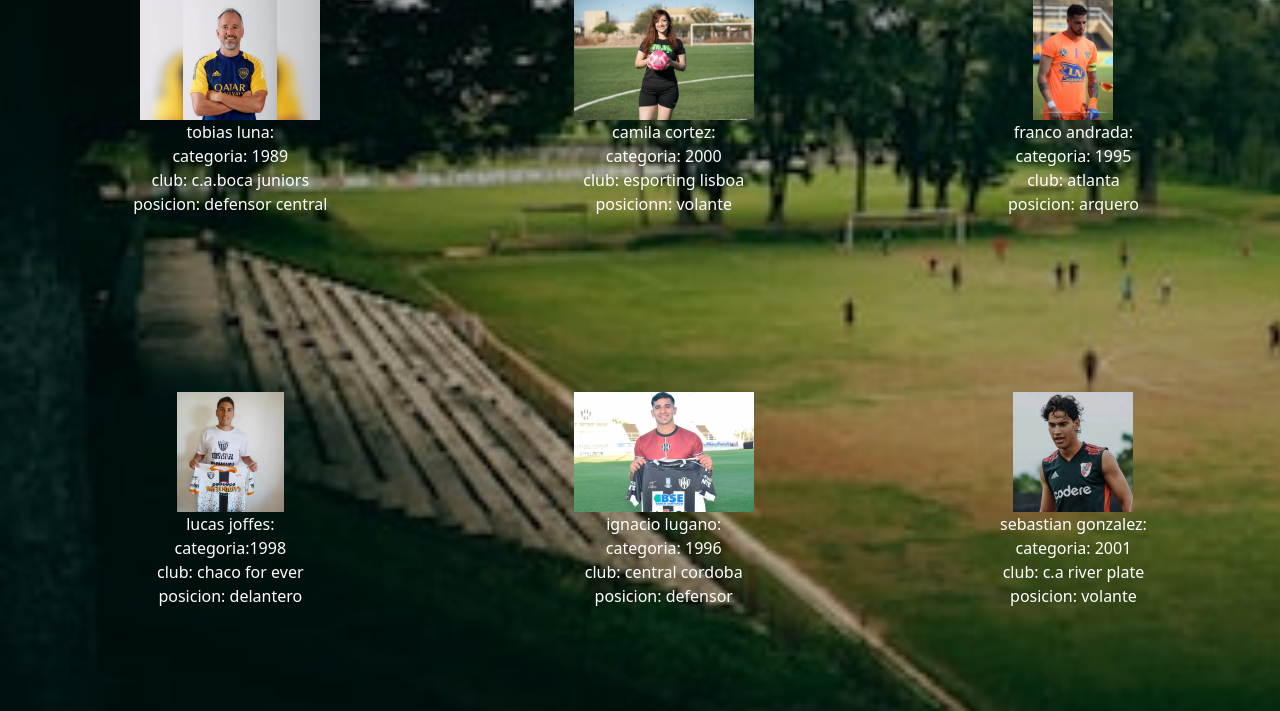
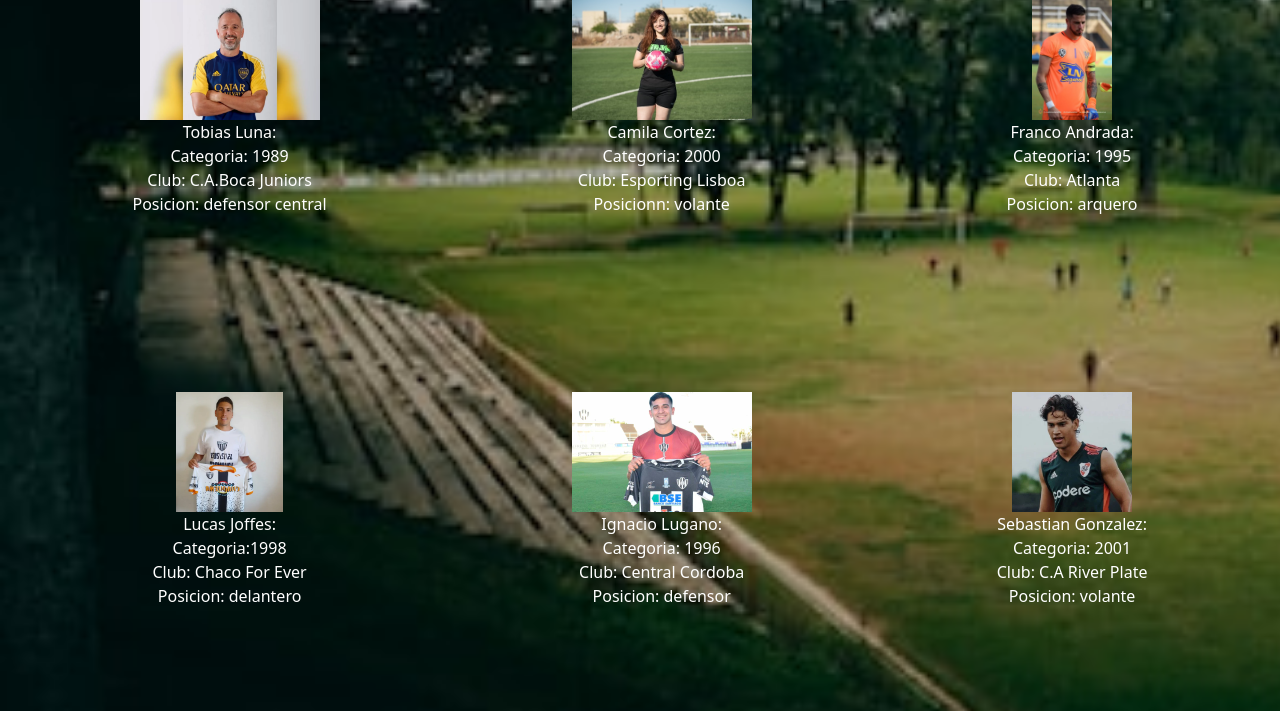
Before and after one commit to ignacioocorral/c-39385, a website: page pages/jugadores.html in a window 1280 px wide. Shown: the part 440-1151 px from the top of the page. Drawn offline with nearby package versions, Linux system fonts and the light colour scheme.

Commit message:
agrege mayusculas a los titulos

```diff
--- a/pages/jugadores.html
+++ b/pages/jugadores.html
@@ -37,56 +37,56 @@
     </header>
     <main>
         <article>
-            <h1 class="h11">jugadores</h1>
+            <h1 class="h11">JUGADORES</h1>
             <p>Lorem ipsum dolor sit amet consectetur adipisicing elit. Asperiores, eveniet? Explicabo eum soluta ullam perferendis sequi nemo dicta, maiores atque cum quam id sapiente culpa facilis ducimus, placeat quod. Quas?</p>
         </article>
         <section class="jugadores">
             <article class="j1">
                 <img src="../assets/imagenescoder/tobias luna.webp"  height="120px" alt="tobias">
-                <p>tobias luna:<br>
-                    categoria: 1989<br>
-                    club: c.a.boca juniors<br>
-                    posicion: defensor central
+                <p>Tobias Luna:<br>
+                    Categoria: 1989<br>
+                    Club: C.A.Boca Juniors<br>
+                    Posicion: defensor central
                 </p>
             </article>
             <article class="j2">
                 <img src="../assets/imagenescoder/camila.jpg"  height="120px" alt="camila">
-                <p>camila cortez:<br>
-                    categoria: 2000<br>
-                    club: esporting lisboa<br>
-                    posicionn: volante<br>
+                <p>Camila Cortez:<br>
+                    Categoria: 2000<br>
+                    Club: Esporting Lisboa<br>
+                    Posicionn: volante<br>
                 </p>
             </article>
             <article class="j3">
                 <img src="../assets/imagenescoder/franco.webp"  height="120px" alt="franco">
-                <p>franco andrada:<br>
-                    categoria: 1995<br>
-                    club:  atlanta<br>
-                    posicion: arquero
+                <p>Franco Andrada:<br>
+                    Categoria: 1995<br>
+                    Club:  Atlanta<br>
+                    Posicion: arquero
                 </p>
             </article>
             <article class="j4">
                 <img src="../assets/imagenescoder/lucas.webp"  height="120px" alt="lucas">
-                <p>lucas joffes:<br>
-                    categoria:1998<br>
-                    club: chaco for ever<br>
-                    posicion: delantero
+                <p>Lucas Joffes:<br>
+                    Categoria:1998<br>
+                    Club: Chaco For Ever<br>
+                    Posicion: delantero
                 </p>
             </article>
             <article class="j5">
                 <img src="../assets/imagenescoder/ignacio.jpg"  height="120px" alt="ignacio">
-                <p>ignacio lugano:<br>
-                    categoria: 1996<br>
-                    club: central cordoba<br>
-                    posicion: defensor
+                <p>Ignacio Lugano:<br>
+                    Categoria: 1996<br>
+                    Club: Central Cordoba<br>
+                    Posicion: defensor
                 </p>
             </article>
             <article class="j6">
                 <img src="../assets/imagenescoder/sebastian.webp"  height="120px" alt="sebastian">
-                <p>sebastian gonzalez:<br>
-                    categoria: 2001<br>
-                    club: c.a river plate<br>
-                    posicion: volante
+                <p>Sebastian Gonzalez:<br>
+                    Categoria: 2001<br>
+                    Club: C.A River Plate<br>
+                    Posicion: volante
                 </p>
             </article>
         </section>
```
Also changed, not shown: index.html (+9 -9 lines), pages/clubes.html (+8 -8 lines), pages/dt.html (+14 -14 lines), pages/nosotros.html (+1 -1 lines).
